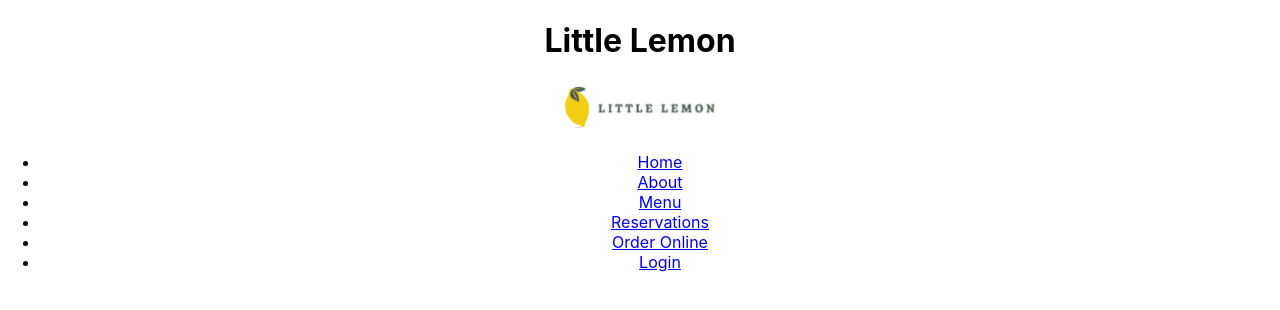
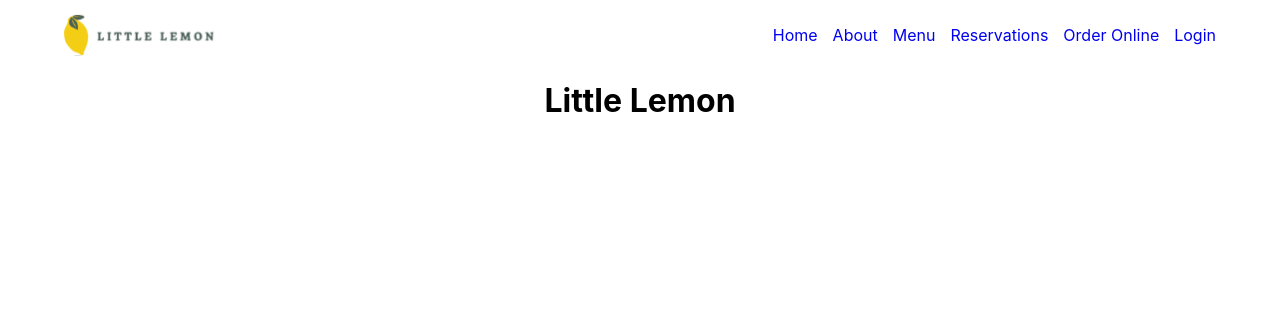
Before and after one commit to ethanbossen/Lemon-Reservations, a React (Create React App) app in the folder lemon-reservations/: page / in a window 1280 px wide. Shown: the top 310 px of the page. Built offline with nearby package versions, Linux system fonts and the light colour scheme.

Commit message:
style nav items

```diff
--- a/lemon-reservations/public/index.html
+++ b/lemon-reservations/public/index.html
@@ -27,6 +27,52 @@
       Learn how to configure a non-root public URL by running `npm run build`.
     -->
     <title>React App</title>
+
+    <style>
+      nav {
+        width: 90%;
+        margin-left: 5%;
+        margin-top: 10px;
+        margin-right: 5%;
+        display: flex;
+        justify-content: space-between;
+        align-items: center;
+        height: 10%;
+      }
+
+      .nav-items {
+        display: flex;
+        list-style: none;
+        padding: 0;
+        margin: 0;
+      }
+
+      .nav-items > li {
+        margin-right: 15px;
+      }
+
+      .nav-items > li:last-child {
+        margin-right: 0;
+      }
+
+      .nav-items > li > a {
+        text-decoration: none;
+      }
+
+      @media (max-width: 768px) {
+        nav {
+          flex-direction: column;
+          align-items: center;
+        }
+
+        .nav-items {
+          margin-top: 10px;
+        }
+      }
+
+    </style>
+
+
   </head>
   <body>
     <noscript>You need to enable JavaScript to run this app.</noscript>
--- a/lemon-reservations/src/App.js
+++ b/lemon-reservations/src/App.js
@@ -7,8 +7,8 @@ import Header from './components/Header';
 function App() {
   return (
     <div className="App">
+        <Nav/>
         <Header/>
-        <Nav/>
         <Main/>
         <Footer/>
     </div>
--- a/lemon-reservations/src/components/Header.js
+++ b/lemon-reservations/src/components/Header.js
@@ -3,9 +3,9 @@ import React from 'react';
 const Header = () => {
     return (
         <header>
+
             <h1>Little Lemon</h1>
-            <img src="/icons_assets/Logo.svg" alt=""
-            height="50" width="150"/>
+
         </header>
     );
 };
--- a/lemon-reservations/src/components/Nav.js
+++ b/lemon-reservations/src/components/Nav.js
@@ -3,7 +3,9 @@ import React from 'react';
 const Nav = () => {
     return (
         <nav>
-            <ul>
+            <img src="/icons_assets/Logo.svg" alt=""
+                 height="50" width="150"/>
+            <ul className="nav-items">
                 <li><a className="a" href="/">Home</a></li>
                 <li><a className="a" href="/">About</a></li>
                 <li><a className="a" href="/">Menu</a></li>
```
